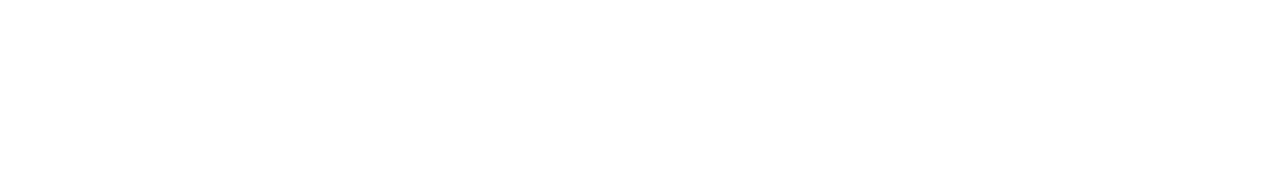
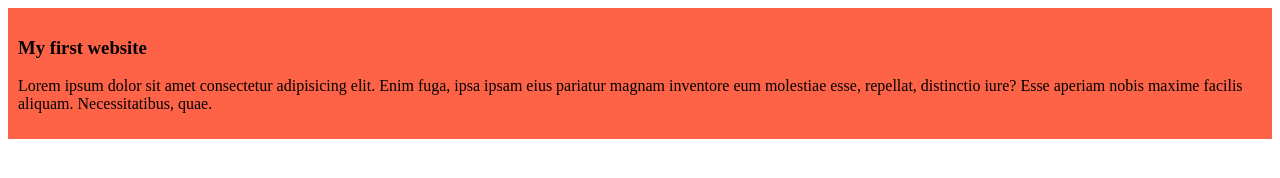
Before and after one commit to nusrat775/my-simple-website, a plain HTML site: page index.html in a window 1280 px wide. Drawn offline with Linux system fonts and the light colour scheme.

Commit message:
added the first blog

```diff
--- a/index.html
+++ b/index.html
@@ -4,8 +4,12 @@
     <meta charset="UTF-8">
     <meta name="viewport" content="width=device-width, initial-scale=1.0">
     <title>my simple website</title>
+    <link rel="stylesheet" href="styles/blog.css">
 </head>
 <body>
-
+    <div>
+        <h3>My first website</h3>
+        <p>Lorem ipsum dolor sit amet consectetur adipisicing elit. Enim fuga, ipsa ipsam eius pariatur magnam inventore eum molestiae esse, repellat, distinctio iure? Esse aperiam nobis maxime facilis aliquam. Necessitatibus, quae.</p>
+    </div>
 </body>
 </html>
--- /dev/null
+++ b/styles/blog.css
@@ -0,0 +1,4 @@
+div{
+    background-color: tomato;
+    padding: 10px;
+}
```
